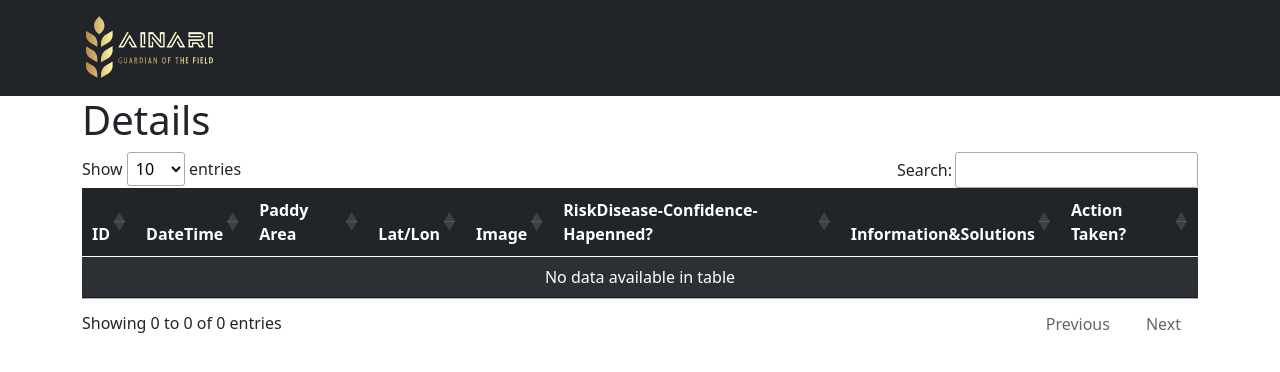
After one commit to Dragooz/AI-NARI, a Django app: page /dashboard/paddy_area_detail/1/ in a window 1280 px wide. The commit adds this page. Shown: the top 372 px of the page. Run offline with Django 3.2, Linux system fonts and the light colour scheme; data that the repository does not hold is empty; some libraries are stand-ins or nearby versions.

Commit message:
added model features, update scripts

```diff
--- a/ainari/ainari/settings.py
+++ b/ainari/ainari/settings.py
@@ -57,7 +57,7 @@ ROOT_URLCONF = 'ainari.urls'
 TEMPLATES = [
     {
         'BACKEND': 'django.template.backends.django.DjangoTemplates',
-        'DIRS': [],
+        'DIRS': ['templates',],
         'APP_DIRS': True,
         'OPTIONS': {
             'context_processors': [
--- a/ainari/ainari/urls.py
+++ b/ainari/ainari/urls.py
@@ -22,7 +22,7 @@ from django.conf import settings
 
 urlpatterns = [
     path('admin/', admin.site.urls),
-    path('', dashboard_views.homepage),
+    path('', dashboard_views.homepage, name='homepage'),
     path('dashboard/', include('dashboard.urls')),
 ]
 
--- /dev/null
+++ b/ainari/assets/scripts.js
@@ -0,0 +1,39 @@
+$(document).ready(function() {
+
+    $('#info_table').DataTable({
+        "order": [],
+        "columnDefs": [{
+            "targets"  : 'no-sort',
+            "orderable": false,
+          }]
+        });
+      // include form to retrieve i guess
+    $('.action_taken').click(function(){
+      next = $('input[name="next"]').val()
+      pard_id = $('input[name="pard_id"]').val()
+      action_name = $('input[name="action_name"]').val()
+
+      $.ajax({
+        url: $('input[name="url"]').val(), //which url to send data to
+        data: {
+          'csrfmiddlewaretoken': $('input[name="csrfmiddlewaretoken"]').val(),
+          'next': next,
+          'pard_id': pard_id,
+          'action_name': action_name,
+        },
+        type: 'post',
+        success: function(response){
+          if (response.success) {
+            success_answer = 'ajax call success. ' + action_name + ' is performed.'
+            alert(success_answer);
+            window.location=window.location; //reload using this to avoid warning
+            // here you update the HTML to change the active to innactive
+          }else{
+            fail_answer = 'ajax call not success. ' + action_name + ' is not performed.'
+            alert("ajax call not success.");
+          }
+        }
+      })
+    })
+
+});
--- /dev/null
+++ b/ainari/dashboard/templates/dashboard/paddy_area_detail.html
@@ -0,0 +1,103 @@
+{% extends 'base_layout.html' %}
+
+{% block content%}
+
+<h1> Details </h1>
+
+<table id="info_table" class="table table-striped table-dark">
+    <thead>
+        <tr>
+            <th>ID</th>
+            <th>DateTime</th>
+            <th>Paddy Area</th>
+            <th>Lat/Lon</th>
+            <th>Image</th>
+            <th>RiskDisease-Confidence-Hapenned?</th>
+            <th>Information&Solutions</th>
+            <th>Action Taken?</th>
+        </tr>
+    </thead>
+
+    <tbody>
+    {% for i in info %}
+        <tr>
+            <td>{{i.id}}</td>
+            <td>{{i.date_time}}</td>
+            <td>{{i.paddy_area}}</td>
+            <td>{{i.paddy_area.latitude}}/{{i.paddy_area.longitude}}</td>
+            <td><img src='{{i.paddy_images.url}}' style="width:100px;height:100px;" /> </td>
+
+            {% if i.id in rd_ids%}
+                <td>
+                    <ul>
+                        {% for d in risk_disease %}
+                            {% if d.get_info_id == i.id %}
+
+                                <li>
+                                    <p>{{d.get_disease_name}} - {{d.get_confidence}} - {{d.happened}}  </p>
+                                </li>
+                            {% endif%}
+                        {% endfor %}
+                    </ul>
+                </td>
+
+                <td>
+                    <ul>
+                        {% for d in risk_disease %}
+                            {% if d.get_info_id == i.id %}
+                                <li>
+                                    <!-- Default dropend button -->
+                                    <div class="btn-group dropend">
+                                        <button type="button" class="btn btn-secondary dropdown-toggle" data-bs-toggle="dropdown" aria-expanded="false" >
+                                        Actions
+                                        </button>
+                                        <ul class="dropdown-menu">
+                                            <!-- Dropdown menu links -->
+                                            <li><a class="dropdown-item" href='#'>More Information</a></li>
+                                            {% for s in rd_solution %}
+                                                {% if s.risk_disease.name == d.get_disease_name and s.happened == d.happened %}
+                                                    {% if d.action_taken == False %}
+                                                        <li>
+                                                            <form action="" method="post" class='action_taken'>
+                                                            {% csrf_token %}
+                                                            <input type="hidden" name="next" value="{{ request.path }}">
+                                                            <input type="hidden" name="action_name" value="{{s.get_solution}}">
+                                                            <input type="hidden" name="pard_id" value="{{d.id}}">
+                                                            <input type="hidden" name="url" value="{% url 'take_action' %}">
+                                                            <button type="button" class="dropdown-item">{{s.get_solution}}</button>
+                                                            </form>
+                                                        </li>
+                                                    {% else %}
+                                                        <li><a class="dropdown-item disabled" href='#'>{{s.get_solution}}</a></li>
+                                                    {% endif %}
+
+                                                {% endif%}
+                                            {% endfor %}
+                                        </ul>
+                                    </div>
+                                </li>
+                            {% endif%}
+                        {% endfor %}
+                    </ul>
+                </td>
+
+            {% else %}
+                <td>No Risk/Disease Detected</td>
+                <td>No Action required</td>
+            {% endif %}
+
+            <td>
+                {% for d in risk_disease %}
+                    {% if d.get_info_id == i.id %}
+                        <li>
+                            <p>{{d.action_taken}}</p>
+                        </li>
+                    {% endif%}
+                {% endfor %}
+            </td>
+        </tr>
+    {% endfor %}
+    </tbody>
+</table>
+
+{% endblock %}
--- a/ainari/dashboard/urls.py
+++ b/ainari/dashboard/urls.py
@@ -18,5 +18,7 @@ from . import views
 
 urlpatterns = [
     path('', views.homepage),
+    path('paddy_area_detail/<str:paddy_area_name>/', views.paddy_area_detail, name='paddy_area_detail'),
+    path('ajax/take_action/', views.take_action, name='take_action'),
     path('test/', views.test, name='test')
 ]
--- a/ainari/dashboard/views.py
+++ b/ainari/dashboard/views.py
@@ -2,6 +2,10 @@ from django.shortcuts import render
 from .models import PaddyAreaDetail, PaddyAreaInfo, PaddyAreaRiskDisease
 from information.models import RiskDiseaseSolutionRelationship
 from django.db.models import Max
+from django.http import JsonResponse
+from django.forms.models import model_to_dict
+
+from collections import defaultdict
 
 # Create your views here.
 def homepage(request):
@@ -13,20 +17,69 @@ def homepage(request):
 
     # queryset = PaddyAreaInfo.objects.filter(id=1)
     # print(queryset.values())
+    # print(paddy_area_info)
+    #objects
+    risk_disease = PaddyAreaRiskDisease.objects.filter(paddy_area_info__in=paddy_area_info)
+    rd_solution = RiskDiseaseSolutionRelationship.objects.filter(risk_disease__id__in=risk_disease.values_list('id'))
+    # print(rd_solution)
 
-    risk_disease = PaddyAreaRiskDisease.objects.filter(paddy_area_info__in=paddy_area_info)
-    rd_ids = set(i['paddy_area_info_id'] for i in risk_disease.values())
+    #ids
+    potential_ids = set()
+    warning_ids = set()
 
-    rd_solution = RiskDiseaseSolutionRelationship.objects.all()
+    for i in risk_disease.values():
+        if i['happened'] == True and i['action_taken'] == False:
+            warning_ids.add(i['paddy_area_info_id'])
+        elif i['happened'] == False and i['action_taken'] == False:
+            potential_ids.add(i['paddy_area_info_id'])
 
     informations = {
         'info': paddy_area_info,
         'risk_disease': risk_disease,
         'rd_solution': rd_solution,
-        'rd_ids': rd_ids,
+        'potential_ids': potential_ids,
+        'warning_ids': warning_ids,
     }
 
     return render(request, 'dashboard/homepage.html', informations)
 
+def paddy_area_detail(request, paddy_area_name):
+    paddy_area_info = PaddyAreaInfo.objects.filter(paddy_area__name=paddy_area_name).order_by('-date_time')
+    # print(paddy_area_info)
+    #objects
+    risk_disease = PaddyAreaRiskDisease.objects.filter(paddy_area_info__id__in = paddy_area_info.values_list('id'))
+    rd_solution = RiskDiseaseSolutionRelationship.objects.filter(risk_disease__id__in=risk_disease.values_list('id'))
+    rd_ids = [i['paddy_area_info_id'] for i in risk_disease.values()]
+
+    informations = {
+        'info': paddy_area_info,
+        'risk_disease': risk_disease,
+        'rd_solution': rd_solution,
+        'rd_ids':rd_ids,
+    }
+
+    return render(request, 'dashboard/paddy_area_detail.html', informations)
+
+def take_action(request): #get PaddyAreaRiskDisease's ID and modify the action boolean
+    #get information
+    pard_id = request.POST.get('pard_id')
+    next_ = request.POST.get('next')
+    action_name = request.POST.get('action_name')
+
+    #call the robot to do something
+
+    #update database
+    obj = PaddyAreaRiskDisease.objects.get(id=pard_id)
+    obj.action_taken = True
+
+    # print('here',obj)
+
+    try:
+        obj.save()
+        return JsonResponse({"success": True})
+    except Exception as e:
+        return JsonResponse({"success": False})
+
+
 def test(request):
     return render(request, 'dashboard/index.html')
--- /dev/null
+++ b/ainari/templates/base_layout.html
@@ -0,0 +1,41 @@
+{% load static %}
+
+<!DOCTYPE html>
+<html lang="en">
+    <head>
+        <meta charset="UTF-8">
+        <meta http-equiv="X-UA-Compatible" content="IE=edge">
+        <meta name="viewport" content="width=device-width, initial-scale=1.0">
+        <title>AINari</title>
+
+        <link rel="stylesheet" href="{% static 'styles.css '%}">
+        <link rel="stylesheet" href="https://cdn.datatables.net/1.11.0/css/jquery.dataTables.min.css">
+        <link href="https://cdn.jsdelivr.net/npm/bootstrap@5.0.2/dist/css/bootstrap.min.css" rel="stylesheet" integrity="sha384-EVSTQN3/azprG1Anm3QDgpJLIm9Nao0Yz1ztcQTwFspd3yD65VohhpuuCOmLASjC" crossorigin="anonymous">
+
+
+    </head>
+    <body>
+        <header class='wrapper'>
+            <nav class="navbar navbar-light bg-dark">
+                <div class="container">
+                  <a class="navbar-brand" href="{% url 'homepage' %}">
+                    <img src="{% static 'logo.png' %}" alt='AINARI' style='height:70px;'/>
+                  </a>
+                </div>
+              </nav>
+
+        </header>
+        <div class='wrapper container'>
+            {% block content %}
+            {% endblock %}
+        </div>
+
+    <!-- scripts -->
+    <script src="https://cdn.jsdelivr.net/npm/bootstrap@5.0.2/dist/js/bootstrap.bundle.min.js" integrity="sha384-MrcW6ZMFYlzcLA8Nl+NtUVF0sA7MsXsP1UyJoMp4YLEuNSfAP+JcXn/tWtIaxVXM" crossorigin="anonymous"></script>
+    <script src="https://code.jquery.com/jquery-3.5.1.js"></script>
+    <script src="https://cdn.datatables.net/1.11.0/js/jquery.dataTables.min.js"></script>
+    <script src='{% static "scripts.js" %}'></script>
+
+
+    </body>
+</html>
```
Also changed, not shown: ainari/assets/styles.css (added, +22 -0 lines), ainari/dashboard/models.py (+5 -7 lines), ainari/dashboard/templates/dashboard/homepage.html (+68 -13 lines), ainari/assets/logo.png (added), ainari/assets/stars.png (added), ainari/dashboard/migrations/0004_rename_paddy_area_name_paddyareadetail_name.py (added), ainari/dashboard/migrations/0005_paddyareariskdisease_resolved.py (added), ainari/dashboard/migrations/0006_rename_resolved_paddyareariskdisease_action_taken.py (added).
